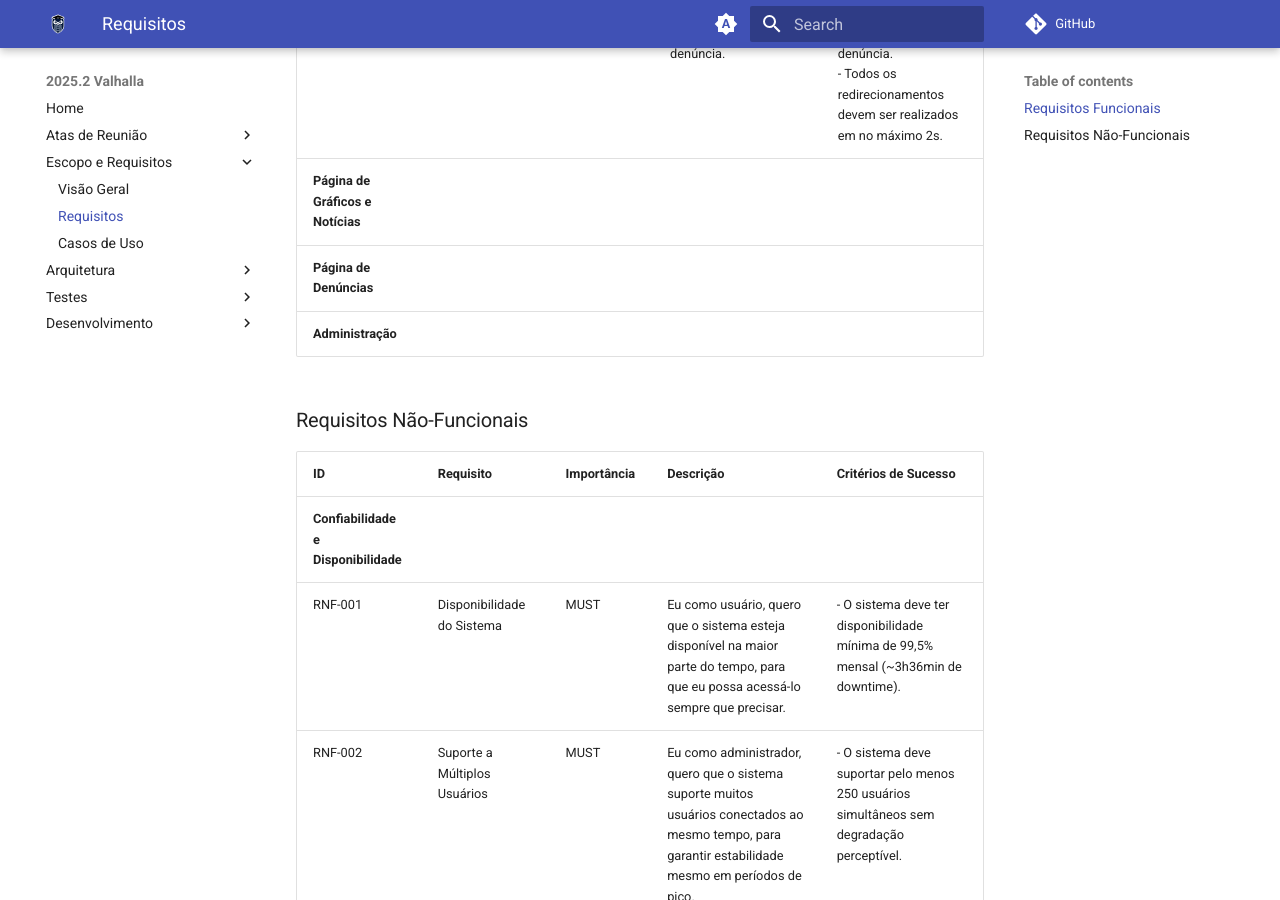
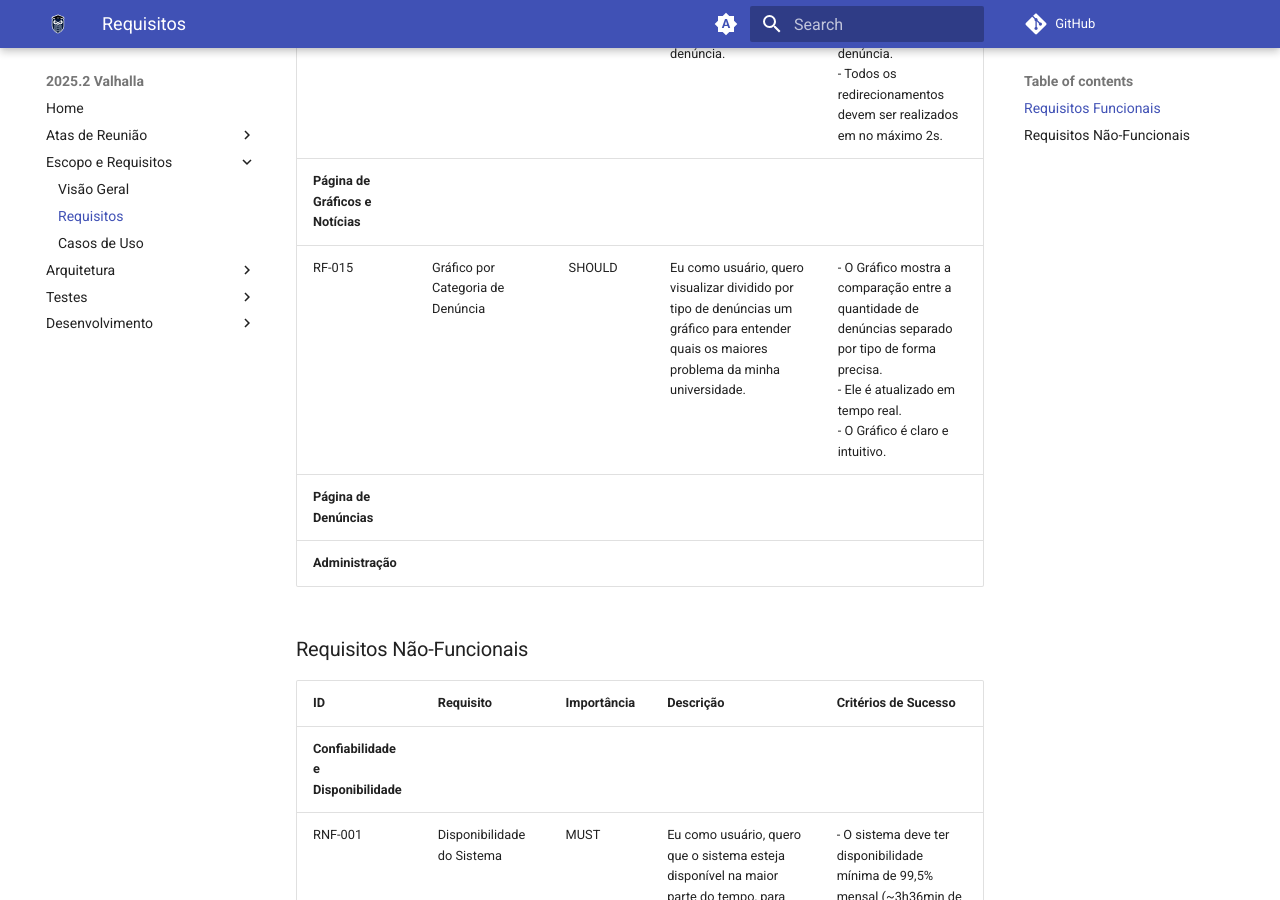
Before and after one commit to fga-eps-mds/2025.2-Valhalla-Docs, an MkDocs documentation site: the page built from docs/escopo-requisitos/Requisitos.md, in a window 1280 px wide and 900 px high, scrolled down 3543 px. Built offline with MkDocs 1.6.1 and Material for MkDocs 9.7.7, drawn with Linux system fonts in a browser that asks for light colours; comment, search, counter and statistics services are not loaded.

Commit message:
doc - preenche RF 015 da Página de Gráficos e Notícias
Co-authored-by: Devv-Antonio <Devv-Antonio@users.noreply.github.com>

```diff
--- a/docs/escopo-requisitos/Requisitos.md
+++ b/docs/escopo-requisitos/Requisitos.md
@@ -24,6 +24,7 @@ Esta tabela lista todos os requisitos do projeto, sua prioridade e descrição d
 | RF-013 | Perguntas Frequentes | SHOULD | Eu como usuário com dúvidas, quero uma seleção das perguntas mais feitas por outros usuários com um fácil acesso. | - As perguntas devem estar realizadas de maneira clara.<br>- As respostas devem ser pertinentes e conter links ou tutoriais necessários. |
 | RF-014 | Encaminhamento Automático | COULD | Eu como usuário que fez uma denúncia, quero que após realizar minha denuncia apareça links de redirecionamento para o canal oficial de acordo com o tipo de denúncia. | - O link de acesso ao canal de denuncia e ao tutorial deve ser de acordo com o tipo de denúncia realizada.<br>- Os links devem estar claros e intuitivos após realizar a denúncia.<br>- Todos os redirecionamentos devem ser realizados em no máximo 2s. |
 | **Página de Gráficos e Notícias** | | | | |
+| RF-015 | Gráfico por Categoria de Denúncia | SHOULD | Eu como usuário, quero visualizar dividido por tipo de denúncias um gráfico para entender quais os maiores problema da minha universidade. | - O Gráfico mostra a comparação entre a quantidade de denúncias separado por tipo de forma precisa.<br>- Ele é atualizado em tempo real.<br>- O Gráfico é claro e intuitivo. |
 | **Página de Denúncias** | | | | |
 | **Administração** | | | | |
 
```
